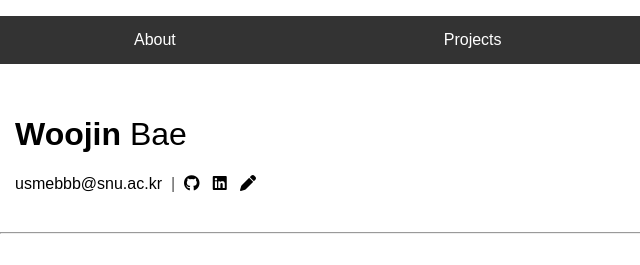
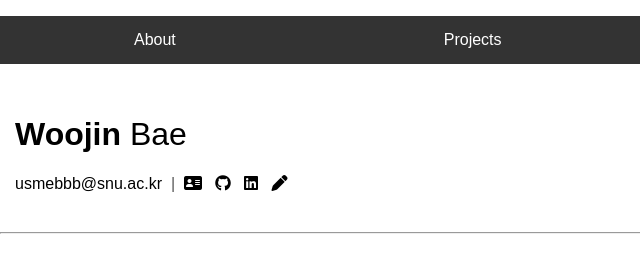
Before and after one commit to woojinb1/woojinb1.github.io, a website: page public/index.html in a window 1280 px wide. Shown: the top 265 px of the page, 0-640 px from the left. Drawn offline with Linux system fonts and the light colour scheme.

Commit message:
vcard updated

```diff
--- a/public/index.html
+++ b/public/index.html
@@ -8,7 +8,7 @@
     <link rel="stylesheet" href="styles.css">
 </head>
 <style>
-    .center{
+    .center {
         text-align: center;
     }
 </style>
@@ -26,6 +26,8 @@
         <p class="link">
             <a href="mailto:usmebbb@snu.ac.kr">usmebbb@snu.ac.kr</a>
             &nbsp;|&nbsp;
+            <a href="projects/file/Woojin Bae.vcf" download title="Download vCard"><i class="fas fa-address-card"></i></a>
+            &nbsp;
             <a href="https://github.com/Woojin-Bae" target="_blank"><i class="fab fa-github"></i></a>
             &nbsp;
             <a href="https://www.linkedin.com/in/woojinb/" target="_blank"><i class="fab fa-linkedin"></i></a>
@@ -38,14 +40,17 @@
         <div class="letterbox"></div>
         <img src="img.jpeg" alt="Profile Picture" class="profile-picture">
         <div class="letterbox"></div>
-        <p class="left; hyphens: auto; text-indent: 2em;">I am Woojin Bae, an undergraduate student at <a class="url" href="https://www.snu.ac.kr/index.html">Seoul National University</a>
-            majoring in Chemical Biological Engineering and currently participating in an exchange program at <a class="url" href="https://www.ncsu.edu">North Carolina State University</a>.
+        <p class="left; hyphens: auto; text-indent: 2em;">I am Woojin Bae, an undergraduate student at
+            <a class="url" href="https://www.snu.ac.kr/index.html">Seoul National University</a>
+            majoring in Chemical Biological Engineering and currently participating in an exchange program at
+            <a class="url" href="https://www.ncsu.edu">North Carolina State University</a>.
             <br class="text-indent: 2em">
             I am deeply passionate about sustainability and advancing eco-friendly technologies, particularly in the field of next-generation lithium metal batteries (LMBs).
             My research explores sustainable energy solutions through the structural analysis of the SEI layer in LMBs using CryoTEM. Additionally, I have studied quantum dots (QDs) as
             part of my academic journey, further enriching my understanding of materials science and its applications in energy technologies.<br>
             Beyond academics, I actively foster innovation and collaboration through various forums. My leadership in organizing events and securing partnerships showcases my commitment
-            to impactful change and building connections across diverse communities. </p>
+            to impactful change and building connections across diverse communities.
+        </p>
     </main>
     <hr>
     <p>  &nbsp;&nbsp;&nbsp;&nbsp;© Woojin Bae, 2025</p>
```
Also changed, not shown: 2 other files.
